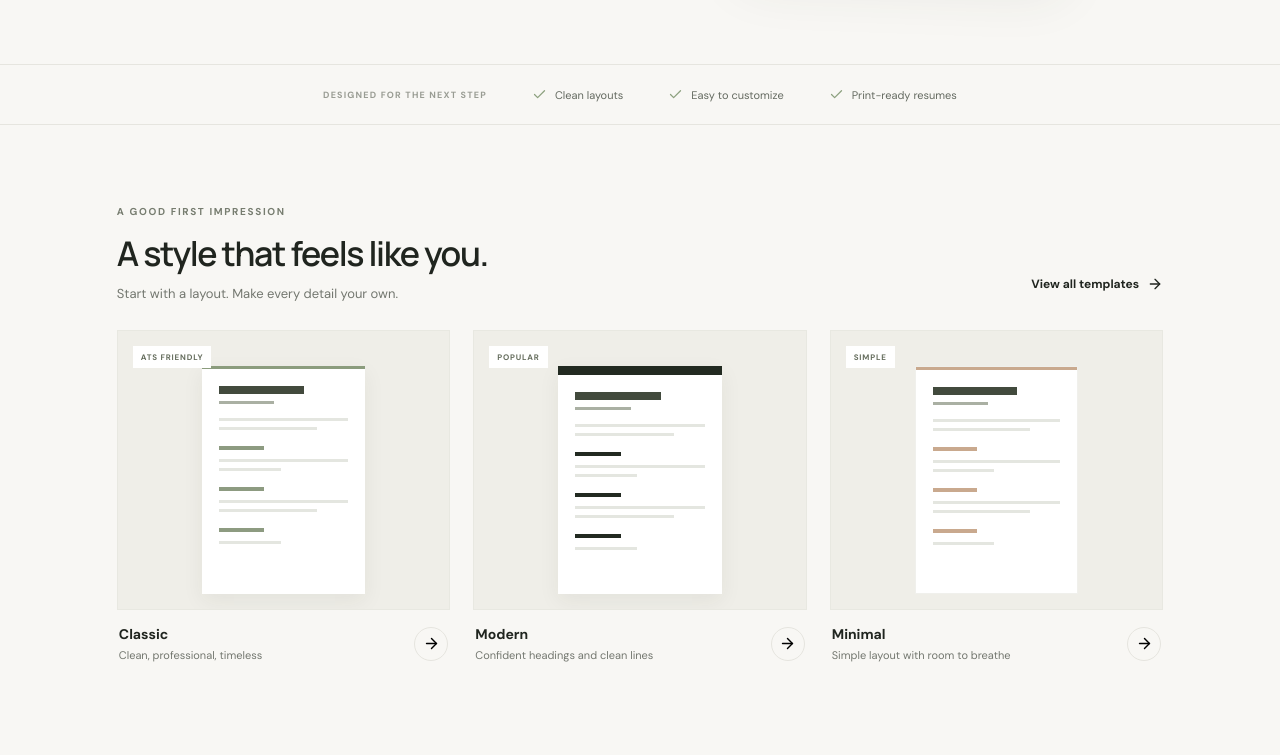
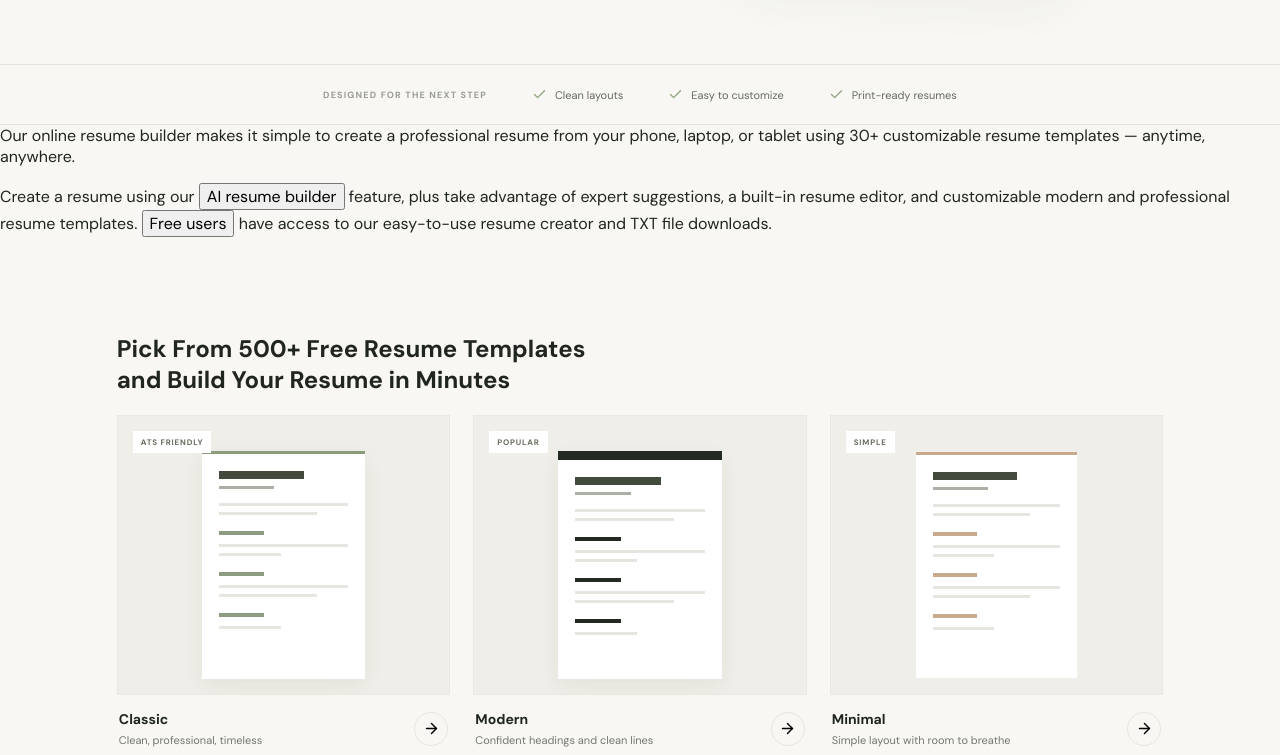
Before and after one commit to imsomya22092005-bot/Resumeforge, a React (Vite) app in the folder frontend/: page / in a window 1280 px wide. Shown: the part 640-1395 px from the top of the page. Built offline with nearby package versions, Linux system fonts and the light colour scheme.

Commit message:
Add homepage copy and centered see all templates section

```diff
--- a/frontend/src/App.jsx
+++ b/frontend/src/App.jsx
@@ -147,9 +147,16 @@ export default function App() {
           </div>
         </section>
         <section className="trust-strip"><span>DESIGNED FOR THE NEXT STEP</span><div><Check size={15} /> Clean layouts</div><div><Check size={15} /> Easy to customize</div><div><Check size={15} /> Print-ready resumes</div></section>
+        <section className="home-intro-copy">
+          <p>Our online resume builder makes it simple to create a professional resume from your phone, laptop, or tablet using 30+ customizable resume templates — anytime, anywhere.</p>
+          <p>Create a resume using our <button className="inline-text-link" onClick={() => setPage('templates')}>AI resume builder</button> feature, plus take advantage of expert suggestions, a built-in resume editor, and customizable modern and professional resume templates. <button className="inline-text-link" onClick={() => setPage('templates')}>Free users</button> have access to our easy-to-use resume creator and TXT file downloads.</p>
+        </section>
         <section className="home-templates section-wrap">
-          <div className="section-heading"><div><div className="eyebrow">A GOOD FIRST IMPRESSION</div><h2>A style that feels like you.</h2><p>Start with a layout. Make every detail your own.</p></div><button className="text-link" onClick={() => setPage('templates')}>View all templates <ArrowRight size={16} /></button></div>
+          <div className="template-section-title">
+            <h2>Pick From 500+ Free Resume Templates<br className="desktop-break" /> and Build Your Resume in Minutes</h2>
+          </div>
           <div className="template-grid">{templates.map((item, index) => <TemplateCard key={item.id} item={item} index={index} onChoose={() => startNew(item.id)} />)}</div>
+          <div className="see-all-templates"><button className="button button-outline" onClick={() => setPage('templates')}>See all templates <ArrowRight size={16} /></button></div>
         </section>
         <section className="bottom-cta"><div><span className="eyebrow">ONE STEP CLOSER</span><h2>Let's make your next move count.</h2><p>Your next opportunity deserves a resume you feel good about.</p></div><button className="button button-light" onClick={() => setPage('templates')}>Get started <ArrowRight size={17} /></button></section>
       </main>}
```
